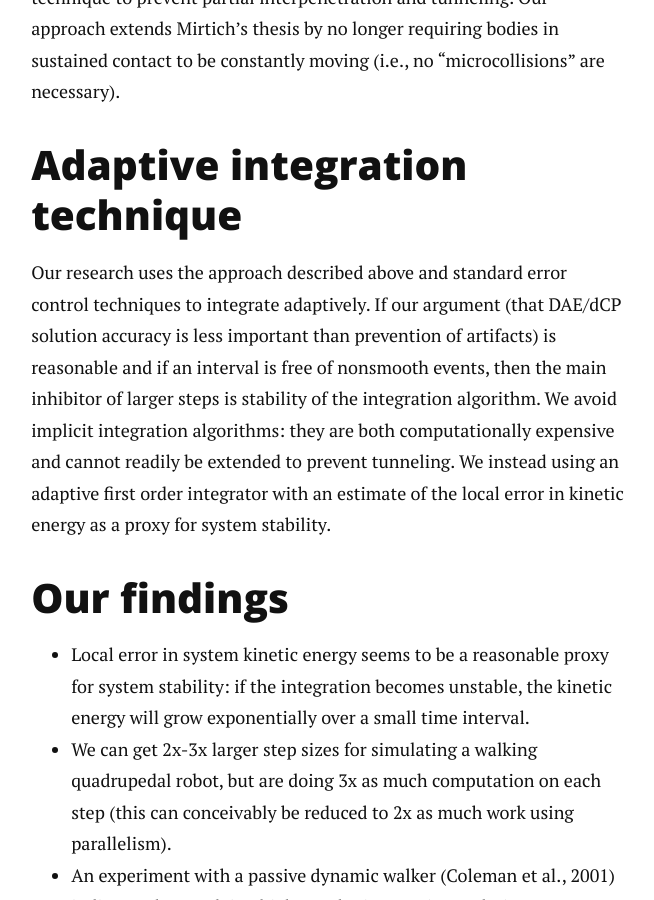
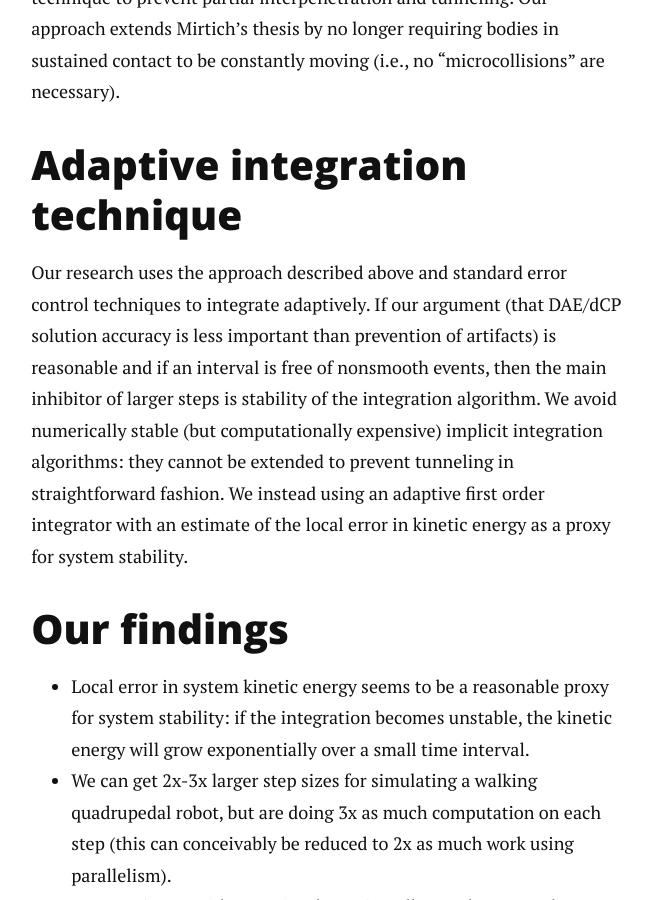
Before and after one commit to PositronicsLab/positronicslab.github.io, a Jekyll site: the page built from _posts/2015-10-18-adaptive-integration.markdown, in a window 1280 px wide and 900 px high, scrolled down 2369 px. Shown: the whole window, without its empty margins (311-965 px from the left). Built offline with Jekyll 4.4.1, drawn with Linux system fonts in a browser that asks for light colours; nearby versions of some CDN libraries; Markdown is read by kramdown in place of the engine named in the settings.

Commit message:
More updates

```diff
--- a/_posts/2015-10-18-adaptive-integration.markdown
+++ b/_posts/2015-10-18-adaptive-integration.markdown
@@ -35,7 +35,7 @@ Our simulation approach uses Mirtich's Conservative Advancement technique to pre
 
 ## Adaptive integration technique
 
-Our research uses the approach described above and standard error control techniques to integrate adaptively. If our argument (that DAE/dCP solution accuracy is less important than prevention of artifacts) is reasonable and if an interval is free of nonsmooth events, then the main inhibitor of larger steps is stability of the integration algorithm. We avoid implicit integration algorithms: they are both computationally expensive and cannot readily be extended to prevent tunneling. We instead using an adaptive first order integrator with an estimate of the local error in kinetic energy as a proxy for system stability.
+Our research uses the approach described above and standard error control techniques to integrate adaptively. If our argument (that DAE/dCP solution accuracy is less important than prevention of artifacts) is reasonable and if an interval is free of nonsmooth events, then the main inhibitor of larger steps is stability of the integration algorithm. We avoid numerically stable (but computationally expensive) implicit integration algorithms: they cannot be extended to prevent tunneling in straightforward fashion. We instead using an adaptive first order integrator with an estimate of the local error in kinetic energy as a proxy for system stability.
 
 ## Our findings
 
```
